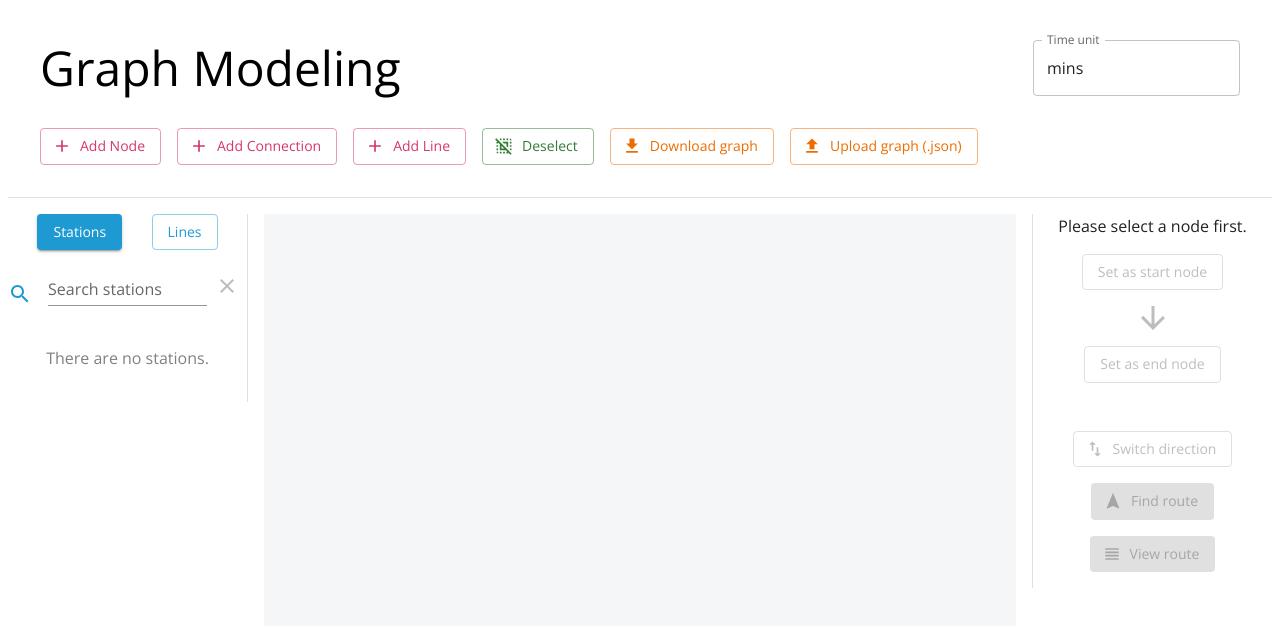
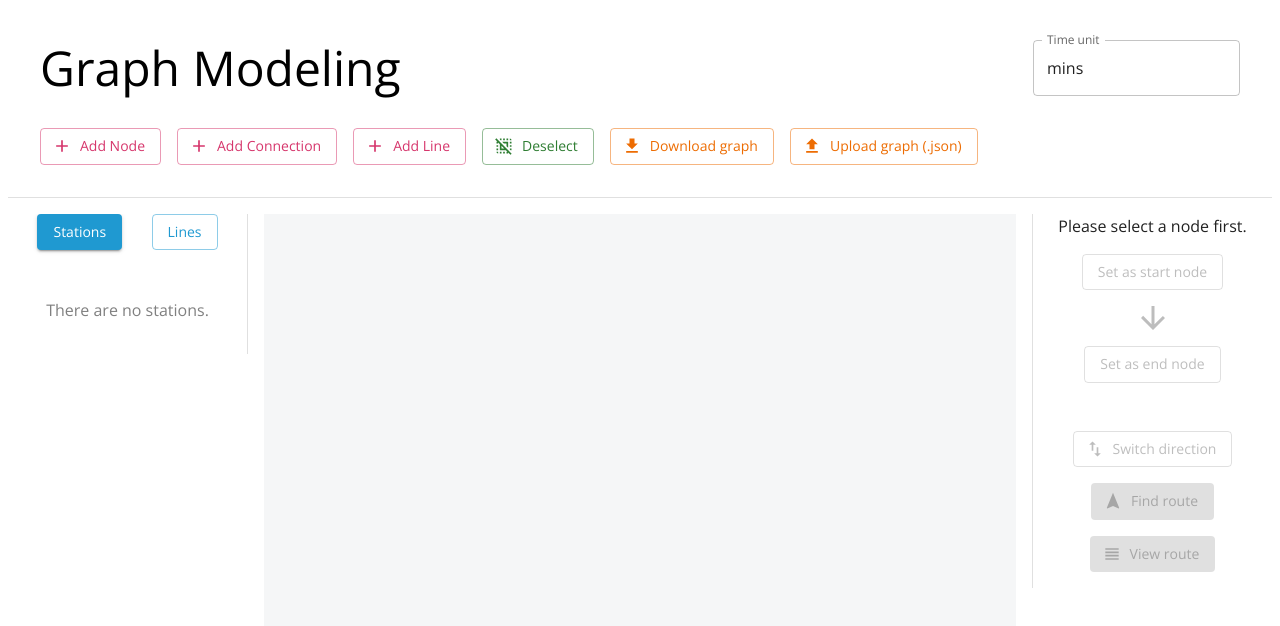
Before and after one commit to BernardMoy/react-map, a React (Vite) app: page / in a window 1280 px wide. Shown: the top 626 px of the page. Built offline with nearby package versions, Linux system fonts and the light colour scheme.

Commit message:
Stations no longer searchable when there are no stations

```diff
--- a/src/components/SideBar.tsx
+++ b/src/components/SideBar.tsx
@@ -103,7 +103,8 @@ export default function SideBar() {
                 gap={CONTENT_MARGIN}
                 alignItems="center"
               >
-                {/* The search field */}
+                {/* The search field if there are stations */}
+                {graph.getNode().length !== 0 && (
                   <Box display="flex" alignItems="end">
                     <SearchIcon color="secondary" />
                     <TextField
@@ -122,6 +123,7 @@ export default function SideBar() {
                       <CloseIcon color="disabled" />
                     </IconButton>
                   </Box>
+                )}
 
                 {/* Display a list of stations */}
                 {graph
```
Lines whose indentation alone changed are shown as unchanged.
